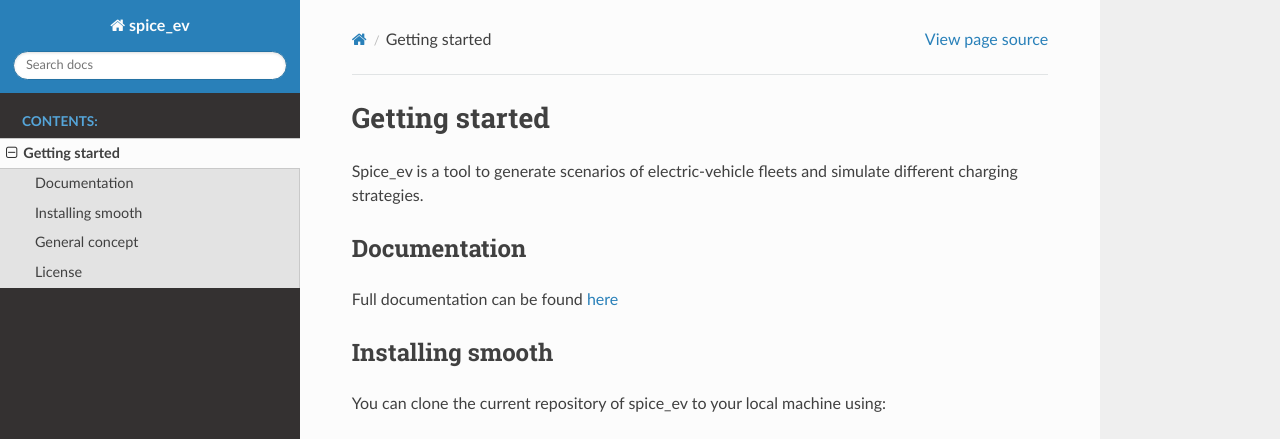
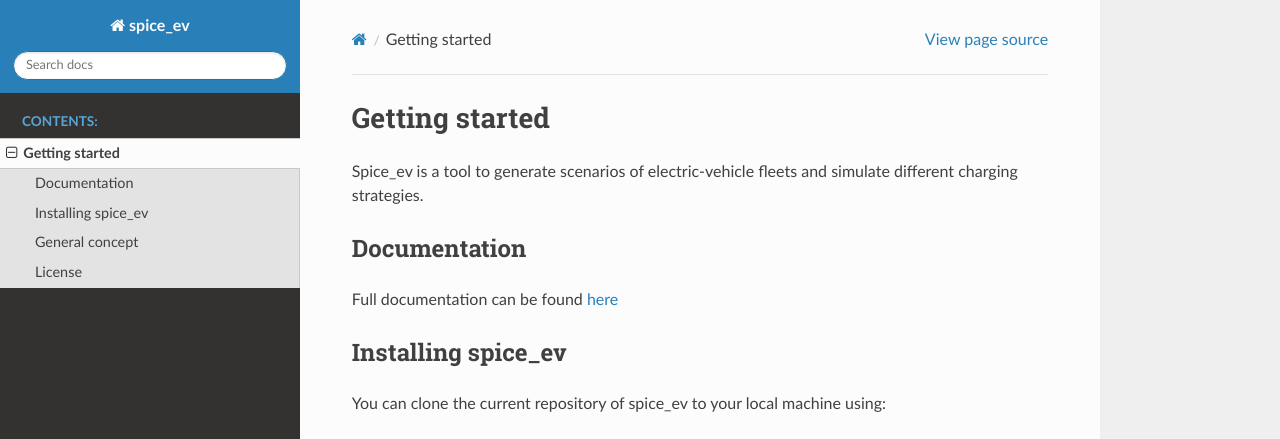
Before and after one commit to rl-institut/spice_ev, a Sphinx documentation site: the page built from doc/source/getting_started.rst, in a window 1280 px wide. Shown: the top 439 px of the page. Built offline with Sphinx 7.4.7 and the Read the Docs theme 2.0.0, drawn with Linux system fonts in a browser that asks for light colours.

Commit message:
correct header

```diff
--- a/doc/source/getting_started.rst
+++ b/doc/source/getting_started.rst
@@ -10,7 +10,7 @@ Documentation
 
 Full documentation can be found `here <https://spice_ev.readthedocs.io/en/latest/>`_
 
-Installing smooth
+Installing spice_ev
 =================
 
 You can clone the current repository of spice_ev to your local machine using:
```
